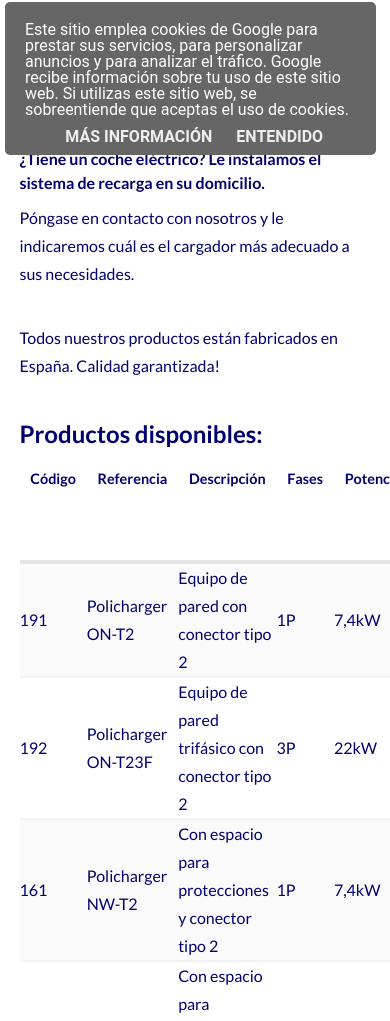
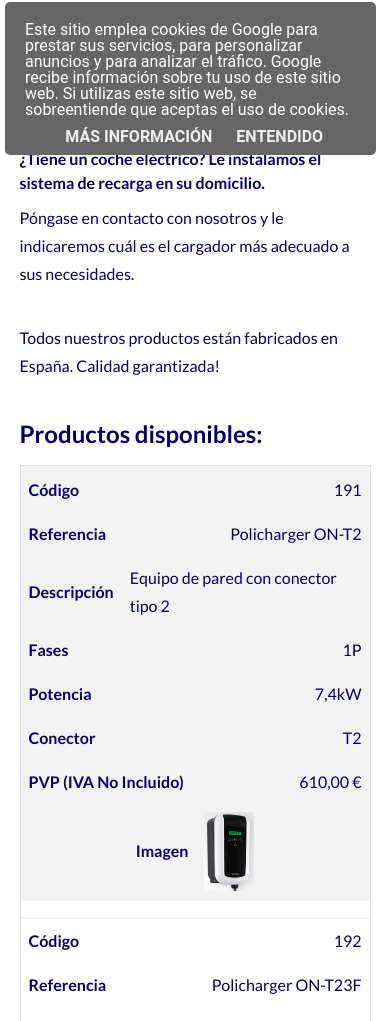
Before and after one commit to sergiocalero/PaigiElectric, a plain HTML site: page cargadores.html in a window 390 px wide. Shown: the part 79-1100 px from the top of the page. Drawn offline with Linux system fonts and the light colour scheme.

Commit message:
Corrección tabla responsive

```diff
--- a/assets/css/main.css
+++ b/assets/css/main.css
@@ -59,7 +59,7 @@
 		 min-height: 781px;
 	}
 	.img-fluid {
-		width: 20%;
+		width: 60%;
 		height: auto;
 	}
 
@@ -1645,15 +1645,27 @@
     position: relative;
     margin: 5% auto;
     padding: 20px;
-    width: 22%;
-    max-width: 800px;
+    width: 90%;
+    max-width: 900px;
     background-color: white;
     border-radius: 5px;
+    box-shadow: 0 2px 10px rgba(0, 0, 0, 0.1);
 }
 
 #modalImage {
     max-width: 100%;
     height: auto;
+    display: block;
+    margin: 20px auto;
+}
+
+#modalImageTitle {
+    display: block;
+    text-align: center;
+    margin-top: 10px;
+    font-size: 1.2em;
+    color: #000070;
+    font-weight: 500;
 }
 
 .close {
@@ -1664,10 +1676,128 @@
     font-weight: bold;
     color: red;
     cursor: pointer;
+    background: none;
+    border: none;
+    padding: 0;
+    transition: color 0.3s ease;
 }
 
 .close:hover {
     color: #000;
+}
+
+/* Responsive Table */
+.table-responsive {
+    overflow-x: auto;
+    -webkit-overflow-scrolling: touch;
+    margin-bottom: 1.5em;
+}
+
+.table {
+    width: 100%;
+    margin-bottom: 1rem;
+    background-color: transparent;
+    border-collapse: collapse;
+}
+
+.table th,
+.table td {
+    padding: 0.75rem;
+    vertical-align: top;
+    border-top: 1px solid #dee2e6;
+}
+
+.table thead th {
+    vertical-align: bottom;
+    border-bottom: 2px solid #dee2e6;
+}
+
+.table tbody + tbody {
+    border-top: 2px solid #dee2e6;
+}
+
+.table-striped tbody tr:nth-of-type(odd) {
+    background-color: rgba(0, 0, 0, 0.05);
+}
+
+.table-bordered {
+    border: 1px solid #dee2e6;
+}
+
+.table-bordered th,
+.table-bordered td {
+    border: 1px solid #dee2e6;
+}
+
+@media (max-width: 768px) {
+	.img-fluid {
+		width: 15%;
+	}
+    .table-responsive {
+        -webkit-overflow-scrolling: touch;
+        overflow-x: auto;
+    }
+
+    .table-responsive .table {
+        display: block;
+        width: 100%;
+    }
+
+    .table-responsive .table thead {
+        display: none;
+    }
+
+    .table-responsive .table tbody tr {
+        display: flex;
+        flex-direction: column;
+        margin-bottom: 1rem;
+    }
+
+    .table-responsive .table tbody td {
+        display: flex;
+        justify-content: space-between;
+        align-items: center;
+        padding: 0.5rem;
+        border: none;
+    }
+
+    .table-responsive .table tbody td::before {
+        content: attr(data-th);
+        font-weight: bold;
+        margin-right: 1rem;
+        white-space: nowrap;
+    }
+
+    .table-responsive .table tbody td:last-child {
+        display: flex;
+        justify-content: center;
+        align-items: center;
+    }
+
+    .table-responsive .table tbody td:last-child img {
+        max-width: 100px;
+        height: auto;
+    }
+}
+
+/* Responsive Modal */
+@media (max-width: 768px) {
+    .modal-content {
+        width: 95%;
+        margin: 10% auto;
+        padding: 15px;
+    }
+
+    #modalImage {
+        max-height: 80vh;
+        object-fit: contain;
+    }
+
+    .close {
+        font-size: 24px;
+        right: 10px;
+        top: 40px;
+    }
 }
 
 	body {
--- a/cargadores.html
+++ b/cargadores.html
@@ -164,7 +164,8 @@
 
 					<h3>Productos disponibles:</h3>
 
-					<table>
+					<div class="table-responsive">
+						<table class="table table-striped table-bordered">
 							<thead>
 								<tr>
 									<th>Código</th>
@@ -220,6 +221,7 @@
 								</tr>
 							</tbody>
 						</table>
+					</div>
 
 				</div>
 			</section>
```
Also changed, not shown: index.html (+3 -0 lines). Lines whose indentation alone changed are shown as unchanged.
